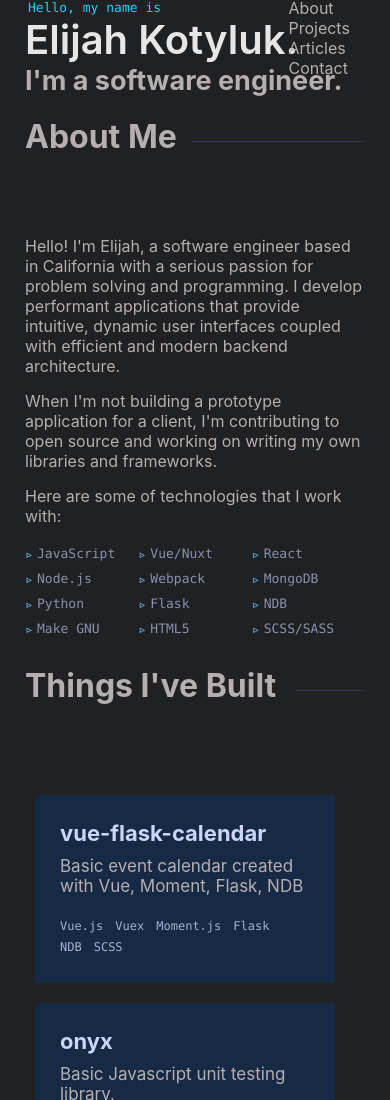
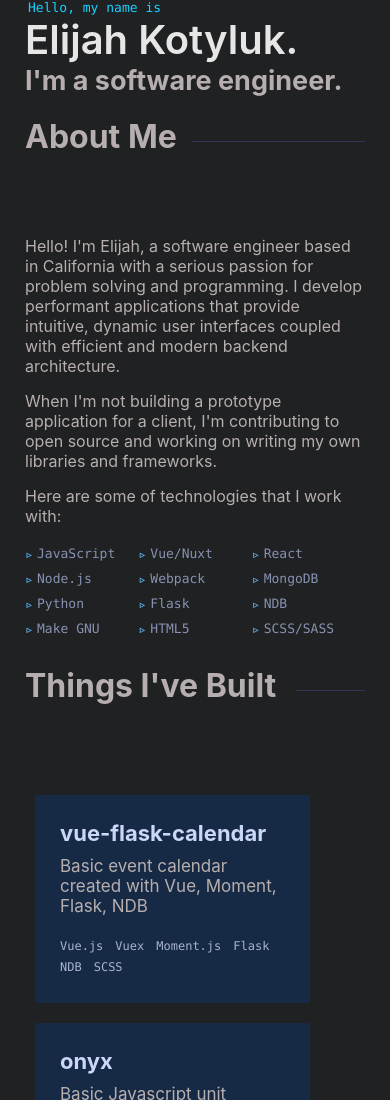
Before and after one commit to ElijahKotyluk/elijahkotyluk.com, a Nuxt app: page / in a window 390 px wide. Shown: the top 1100 px of the page. Built offline with nearby package versions, Linux system fonts and the light colour scheme.

Commit message:
Mobile menu animation & sidebar working

```diff
--- a/components/ProjectCard.vue
+++ b/components/ProjectCard.vue
@@ -48,7 +48,7 @@ export default {
 
 <style lang="scss" scoped>
 .project-card-container {
-  width: 300px;
+  width: 275px;
   margin: 10px 10px;
   transition-delay: 0ms;
   visibility: visible;
--- a/components/toolbar/Navigation.vue
+++ b/components/toolbar/Navigation.vue
@@ -8,7 +8,7 @@
         </a>
       </li>
     </ol>
-    <sidebar :showSidebar="showSidebar" :menu="menu" />
+    <sidebar :hide-sidebar="hideSidebar" :menu="menu" />
   </nav>
 </template>
 
@@ -40,7 +40,7 @@ export default {
           to: '#contact'
         }
       ],
-      showSidebar: false,
+      hideSidebar: true,
       isActive: true
     }
   },
@@ -48,6 +48,7 @@ export default {
     toggleSidebar() {
       console.log('clicked')
       this.isActive = !this.isActive
+      this.hideSidebar = !this.hideSidebar
     }
   }
 }
--- a/components/toolbar/Sidebar.vue
+++ b/components/toolbar/Sidebar.vue
@@ -1,5 +1,5 @@
 <template>
-  <div class="sidebar-container" :class="{ 'show-sidebar': !showSidebar}">
+  <div class="sidebar-container" :class="{ 'show-sidebar': hideSidebar}">
     <div class="sidebar-title">
       <h1>Menu</h1>
     </div>
@@ -19,14 +19,17 @@
 export default {
   name: 'Sidebar',
   props: {
-    showSidebar: {
+    hideSidebar: {
       type: Boolean,
-      default: false
+      default: true
     },
     menu: {
       type: Array,
       default: () => []
     }
+  },
+  mounted() {
+    console.log('parent of sidebar:', this.$parent)
   }
 }
 </script>
@@ -37,4 +40,11 @@ export default {
   right: 20px;
   position: absolute;
 }
+
+.show-sidebar {
+  display: none;
+  top: 50px;
+  right: 20px;
+  position: absolute;
+}
 </style>
```
